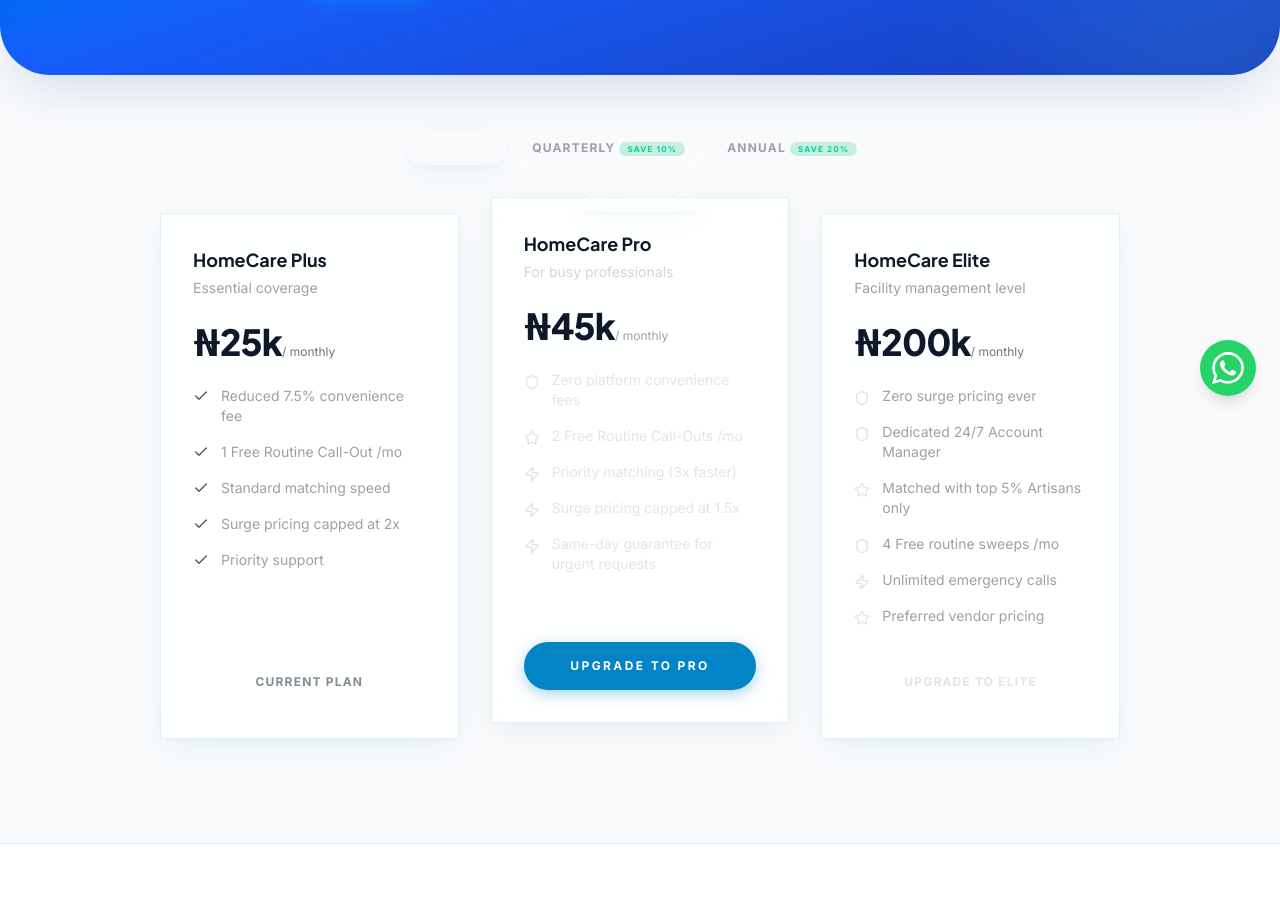
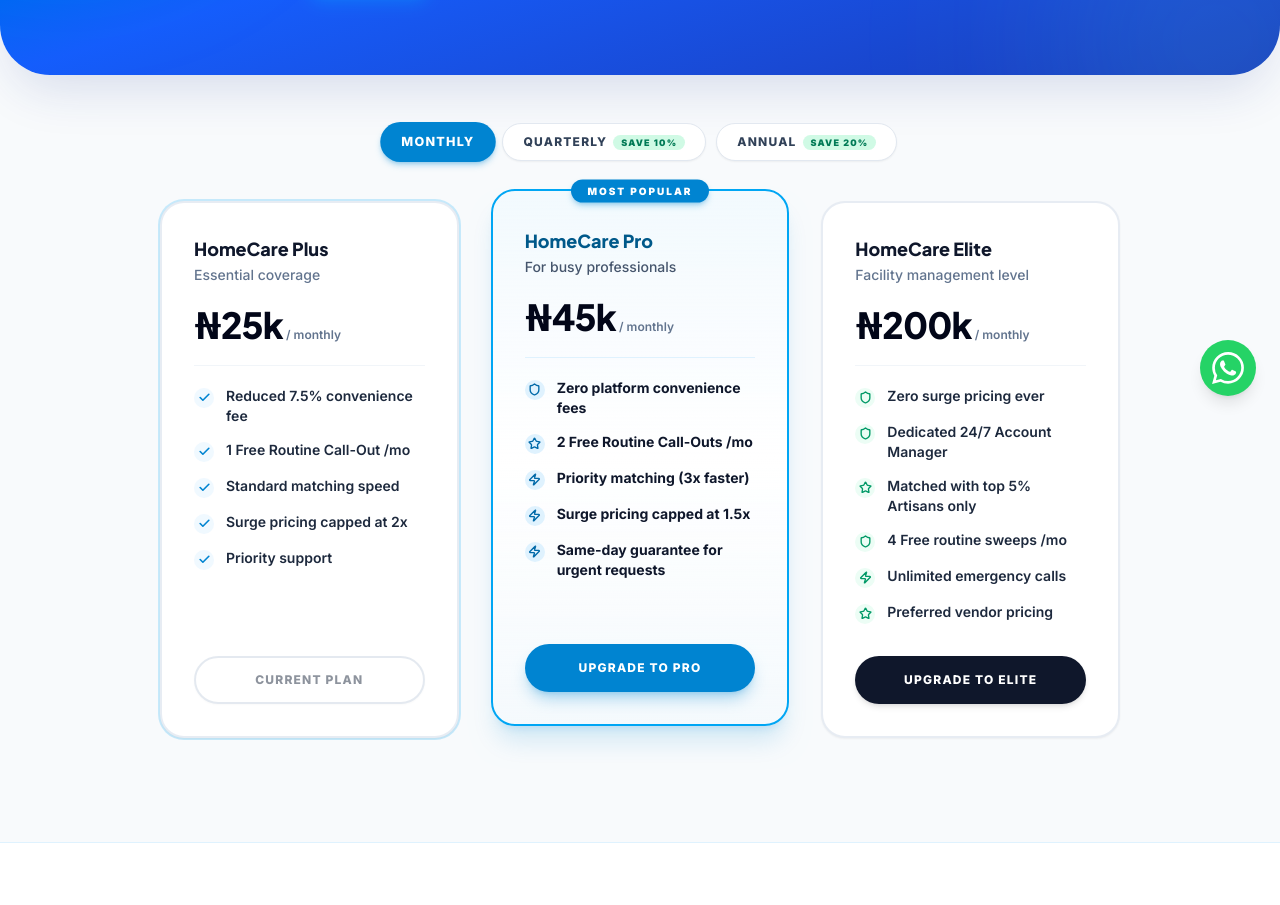
Before and after one commit to DevzekiFaith/carepay, a Next.js app: page /customer/subscription in a window 1280 px wide. Shown: the part 380-1285 px from the top of the page. Built offline with nearby package versions, Linux system fonts and the light colour scheme; no server answers.

Commit message:
fix(ui): boost text contrast, visibility and card styling on subscription plans

```diff
--- a/app/customer/subscription/page.tsx
+++ b/app/customer/subscription/page.tsx
@@ -210,10 +210,10 @@ export default function SubscriptionPage() {
       </section>
 
       {/* Main Subscription Content */}
-      <div className="mx-auto max-w-5xl px-4 sm:px-6 lg:px-8 py-10 relative z-10">
+      <div className="mx-auto max-w-5xl px-3 sm:px-6 lg:px-8 py-8 sm:py-10 pb-36 relative z-10">
 
           {/* Payment Period Selector */}
-          <div className="mt-4 flex flex-wrap justify-center gap-2">
+          <div className="mt-2 flex flex-wrap justify-center gap-2.5">
             {[
               { value: 'monthly' as const, label: 'Monthly', discount: '' },
               { value: 'quarterly' as const, label: 'Quarterly', discount: 'Save 10%' },
@@ -222,15 +222,15 @@ export default function SubscriptionPage() {
               <button
                 key={period.value}
                 onClick={() => setPaymentPeriod(period.value)}
-                className={`px-4 py-2 rounded-full text-[10px] sm:text-xs font-bold uppercase tracking-widest transition-all ${
+                className={`px-4 sm:px-5 py-2.5 rounded-full text-xs font-extrabold uppercase tracking-widest transition-all cursor-pointer ${
                   paymentPeriod === period.value
-                    ? 'bg-brand-primary text-background shadow-premium'
-                    : 'bg-white/5 border border-white/10 text-zinc-400 hover:text-foreground hover:border-white/20'
+                    ? 'bg-sky-600 text-white shadow-md shadow-sky-600/30 scale-105'
+                    : 'bg-white border border-slate-200 text-slate-700 hover:text-slate-950 hover:bg-slate-50 shadow-xs'
                 }`}
               >
                 {period.label}
                 {period.discount && (
-                  <span className="ml-1 text-[8px] bg-emerald-500/20 text-emerald-400 px-2 py-0.5 rounded-full">
+                  <span className="ml-1.5 text-[9px] bg-emerald-100 text-emerald-700 px-2 py-0.5 rounded-full font-black">
                     {period.discount}
                   </span>
                 )}
@@ -241,20 +241,20 @@ export default function SubscriptionPage() {
         <ErrorAlert
           error={error}
           onClear={() => setError(null)}
-          className="mb-6 sm:mb-8 max-w-xl mx-auto"
+          className="my-6 max-w-xl mx-auto"
         />
 
-        <motion.div variants={containerVariants} initial="hidden" animate="show" className="grid gap-8 md:grid-cols-3 max-w-5xl mx-auto mt-8 sm:mt-12">
+        <motion.div variants={containerVariants} initial="hidden" animate="show" className="grid gap-6 md:gap-8 md:grid-cols-3 max-w-5xl mx-auto mt-6 sm:mt-10 items-stretch">
 
           {/* Plus Tier */}
-          <motion.div variants={itemVariants} className={`glass-panel p-6 sm:p-8 shadow-premium flex flex-col relative ${currentTier === 'plus' ? 'border-brand-primary/20 bg-brand-primary/5' : ''}`}>
-            <h3 className="text-base sm:text-lg font-bold text-foreground">HomeCare Plus</h3>
-            <p className="text-xs sm:text-sm text-zinc-400 mt-1">Essential coverage</p>
-            <div className="my-6">
-              <span className="text-3xl sm:text-4xl font-heading font-extrabold text-foreground tracking-tight">₦{(adjustedPricing.plus / 1000).toFixed(0)}k</span>
-              <span className="text-zinc-500 text-[10px] sm:text-xs">/ {getPeriodLabel()}</span>
+          <motion.div variants={itemVariants} className={`bg-white rounded-3xl p-6 sm:p-8 border-2 border-slate-200/80 shadow-xs hover:border-slate-300 flex flex-col relative ${currentTier === 'plus' ? 'border-sky-500 ring-2 ring-sky-500/20 bg-sky-50/20' : ''}`}>
+            <h3 className="text-lg font-black text-slate-900">HomeCare Plus</h3>
+            <p className="text-xs sm:text-sm text-slate-500 font-medium mt-0.5">Essential coverage</p>
+            <div className="my-5 pb-5 border-b border-slate-100">
+              <span className="text-3xl sm:text-4xl font-heading font-black text-slate-950 tracking-tight">₦{(adjustedPricing.plus / 1000).toFixed(0)}k</span>
+              <span className="text-slate-500 text-xs font-semibold"> / {getPeriodLabel()}</span>
             </div>
-            <ul className="space-y-4 flex-1 mb-8">
+            <ul className="space-y-3.5 flex-1 mb-8">
               {[
                 "Reduced 7.5% convenience fee",
                 "1 Free Routine Call-Out /mo",
@@ -262,8 +262,10 @@ export default function SubscriptionPage() {
                 "Surge pricing capped at 2x",
                 "Priority support",
               ].map((feature, i) => (
-                <li key={i} className="flex gap-3 text-sm text-zinc-400 items-start">
-                  <Check size={16} className="text-zinc-600 shrink-0 mt-0.5" />
+                <li key={i} className="flex gap-3 text-xs sm:text-sm text-slate-800 font-semibold items-start">
+                  <div className="w-5 h-5 rounded-full bg-sky-50 text-sky-600 flex items-center justify-center shrink-0 mt-0.5">
+                    <Check size={13} strokeWidth={3} />
+                  </div>
                   <span>{feature}</span>
                 </li>
               ))}
@@ -271,28 +273,27 @@ export default function SubscriptionPage() {
             <button
               onClick={() => handleUpgrade('plus')}
               disabled={currentTier === 'plus' || !!upgrading}
-              className={`w-full rounded-full border border-white/10 bg-white/5 hover:bg-white/10 px-6 h-12 text-xs font-bold uppercase tracking-widest text-foreground transition-colors disabled:opacity-50 flex items-center justify-center`}
+              className={`w-full rounded-full border-2 border-slate-300 bg-white hover:bg-slate-100 px-6 h-12 text-xs font-extrabold uppercase tracking-widest text-slate-800 transition-colors disabled:opacity-50 flex items-center justify-center shadow-xs cursor-pointer`}
             >
               {upgrading === 'plus' ? <Loader2 className="animate-spin" size={16} /> : currentTier === 'plus' ? "Current Plan" : "Select Plus"}
             </button>
           </motion.div>
 
           {/* Pro Tier (Popular) */}
-          <motion.div variants={itemVariants} className={`glass-panel p-6 sm:p-8 shadow-[0_0_30px_rgba(249,115,22,0.15)] border-brand-primary/50 relative flex flex-col transform md:-translate-y-4 ${currentTier === 'pro' ? 'border-brand-primary shadow-[0_0_40px_rgba(249,115,22,0.3)] bg-brand-primary/5' : ''}`}>
-            <div className="absolute top-0 right-0 w-full h-full bg-brand-primary/5 blur-xl pointer-events-none" />
+          <motion.div variants={itemVariants} className={`bg-gradient-to-b from-sky-50/70 via-white to-sky-50/40 rounded-3xl p-6 sm:p-8 border-2 border-sky-500 shadow-xl shadow-sky-600/15 relative flex flex-col transform md:-translate-y-3 ${currentTier === 'pro' ? 'ring-4 ring-sky-500/25' : ''}`}>
             <div className="absolute top-0 inset-x-0 transform -translate-y-1/2 flex justify-center z-20">
-              <span className="bg-brand-primary text-background text-[9px] sm:text-[10px] font-bold uppercase tracking-[0.2em] px-4 py-1.5 rounded-full shadow-premium">
+              <span className="bg-sky-600 text-white text-[10px] font-black uppercase tracking-[0.2em] px-4 py-1 rounded-full shadow-md shadow-sky-600/30">
                 Most Popular
               </span>
             </div>
 
-            <h3 className="text-base sm:text-lg font-bold text-brand-primary relative z-10">HomeCare Pro</h3>
-            <p className="text-xs sm:text-sm text-zinc-300 mt-1 relative z-10">For busy professionals</p>
-            <div className="my-6 relative z-10">
-              <span className="text-3xl sm:text-4xl font-heading font-extrabold text-foreground tracking-tight">₦{(adjustedPricing.pro / 1000).toFixed(0)}k</span>
-              <span className="text-zinc-400 text-[10px] sm:text-xs">/ {getPeriodLabel()}</span>
+            <h3 className="text-lg font-black text-sky-800 mt-1">HomeCare Pro</h3>
+            <p className="text-xs sm:text-sm text-slate-600 font-medium mt-0.5">For busy professionals</p>
+            <div className="my-5 pb-5 border-b border-sky-100">
+              <span className="text-3xl sm:text-4xl font-heading font-black text-slate-950 tracking-tight">₦{(adjustedPricing.pro / 1000).toFixed(0)}k</span>
+              <span className="text-slate-500 text-xs font-semibold"> / {getPeriodLabel()}</span>
             </div>
-            <ul className="space-y-4 flex-1 mb-8 relative z-10">
+            <ul className="space-y-3.5 flex-1 mb-8">
               {[
                 { text: "Zero platform convenience fees", icon: Shield },
                 { text: "2 Free Routine Call-Outs /mo", icon: Star },
@@ -300,8 +301,10 @@ export default function SubscriptionPage() {
                 { text: "Surge pricing capped at 1.5x", icon: Zap },
                 { text: "Same-day guarantee for urgent requests", icon: Zap },
               ].map((feature, i) => (
-                <li key={i} className="flex gap-3 text-xs sm:text-sm text-zinc-200 items-start">
-                  <feature.icon size={14} className="text-brand-primary shrink-0 mt-0.5 sm:mt-1 sm:size-4" />
+                <li key={i} className="flex gap-3 text-xs sm:text-sm text-slate-900 font-bold items-start">
+                  <div className="w-5 h-5 rounded-full bg-sky-100 text-sky-700 flex items-center justify-center shrink-0 mt-0.5">
+                    <feature.icon size={13} strokeWidth={2.5} />
+                  </div>
                   <span>{feature.text}</span>
                 </li>
               ))}
@@ -309,21 +312,21 @@ export default function SubscriptionPage() {
             <button
               onClick={() => handleUpgrade('pro')}
               disabled={currentTier === 'pro' || currentTier === 'elite' || !!upgrading}
-              className={`btn-minimal relative z-10 w-full rounded-full px-6 h-12 text-[10px] sm:text-xs font-bold uppercase tracking-[0.2em] flex items-center justify-center disabled:opacity-50`}
+              className={`w-full rounded-full bg-sky-600 hover:bg-sky-500 text-white px-6 h-12 text-xs font-extrabold uppercase tracking-widest flex items-center justify-center disabled:opacity-50 shadow-lg shadow-sky-600/30 transition-all hover:scale-[1.02] cursor-pointer`}
             >
               {upgrading === 'pro' ? <Loader2 className="animate-spin" size={16} /> : currentTier === 'pro' ? "Current Plan" : currentTier === 'elite' ? "Included" : "Upgrade to Pro"}
             </button>
           </motion.div>
 
           {/* Elite Tier */}
-          <motion.div variants={itemVariants} className={`glass-panel p-6 sm:p-8 shadow-premium border-white/10 relative flex flex-col ${currentTier === 'elite' ? 'border-brand-primary/50 bg-brand-primary/5 shadow-[0_0_30px_rgba(249,115,22,0.15)]' : ''}`}>
-            <h3 className="text-base sm:text-lg font-bold text-foreground">HomeCare Elite</h3>
-            <p className="text-xs sm:text-sm text-zinc-400 mt-1">Facility management level</p>
-            <div className="my-6">
-              <span className="text-3xl sm:text-4xl font-heading font-extrabold text-foreground tracking-tight">₦{(adjustedPricing.elite / 1000).toFixed(0)}k</span>
-              <span className="text-zinc-500 text-[10px] sm:text-xs">/ {getPeriodLabel()}</span>
+          <motion.div variants={itemVariants} className={`bg-white rounded-3xl p-6 sm:p-8 border-2 border-slate-200/80 shadow-xs hover:border-slate-300 flex flex-col relative ${currentTier === 'elite' ? 'border-emerald-500 ring-2 ring-emerald-500/20 bg-emerald-50/20' : ''}`}>
+            <h3 className="text-lg font-black text-slate-900">HomeCare Elite</h3>
+            <p className="text-xs sm:text-sm text-slate-500 font-medium mt-0.5">Facility management level</p>
+            <div className="my-5 pb-5 border-b border-slate-100">
+              <span className="text-3xl sm:text-4xl font-heading font-black text-slate-950 tracking-tight">₦{(adjustedPricing.elite / 1000).toFixed(0)}k</span>
+              <span className="text-slate-500 text-xs font-semibold"> / {getPeriodLabel()}</span>
             </div>
-            <ul className="space-y-4 flex-1 mb-8">
+            <ul className="space-y-3.5 flex-1 mb-8">
               {[
                 { text: "Zero surge pricing ever", icon: Shield },
                 { text: "Dedicated 24/7 Account Manager", icon: Shield },
@@ -332,8 +335,10 @@ export default function SubscriptionPage() {
                 { text: "Unlimited emergency calls", icon: Zap },
                 { text: "Preferred vendor pricing", icon: Star },
               ].map((feature, i) => (
-                <li key={i} className="flex gap-3 text-xs sm:text-sm text-zinc-400 items-start">
-                  <feature.icon size={14} className="text-zinc-200 shrink-0 mt-0.5 sm:mt-1 sm:size-4" />
+                <li key={i} className="flex gap-3 text-xs sm:text-sm text-slate-800 font-semibold items-start">
+                  <div className="w-5 h-5 rounded-full bg-emerald-50 text-emerald-600 flex items-center justify-center shrink-0 mt-0.5">
+                    <feature.icon size={13} strokeWidth={2.5} />
+                  </div>
                   <span>{feature.text}</span>
                 </li>
               ))}
@@ -341,7 +346,7 @@ export default function SubscriptionPage() {
             <button
               onClick={() => handleUpgrade('elite')}
               disabled={currentTier === 'elite' || !!upgrading}
-              className={`w-full rounded-full border border-white/20 bg-white/10 hover:bg-white/20 px-6 h-12 text-[10px] sm:text-xs font-bold uppercase tracking-widest text-zinc-200 transition-colors disabled:opacity-50 flex items-center justify-center`}
+              className={`w-full rounded-full bg-slate-900 hover:bg-slate-800 text-white px-6 h-12 text-xs font-extrabold uppercase tracking-widest transition-colors disabled:opacity-50 flex items-center justify-center shadow-md cursor-pointer`}
             >
               {upgrading === 'elite' ? <Loader2 className="animate-spin" size={16} /> : currentTier === 'elite' ? "Current Plan" : "Upgrade to Elite"}
             </button>
```
